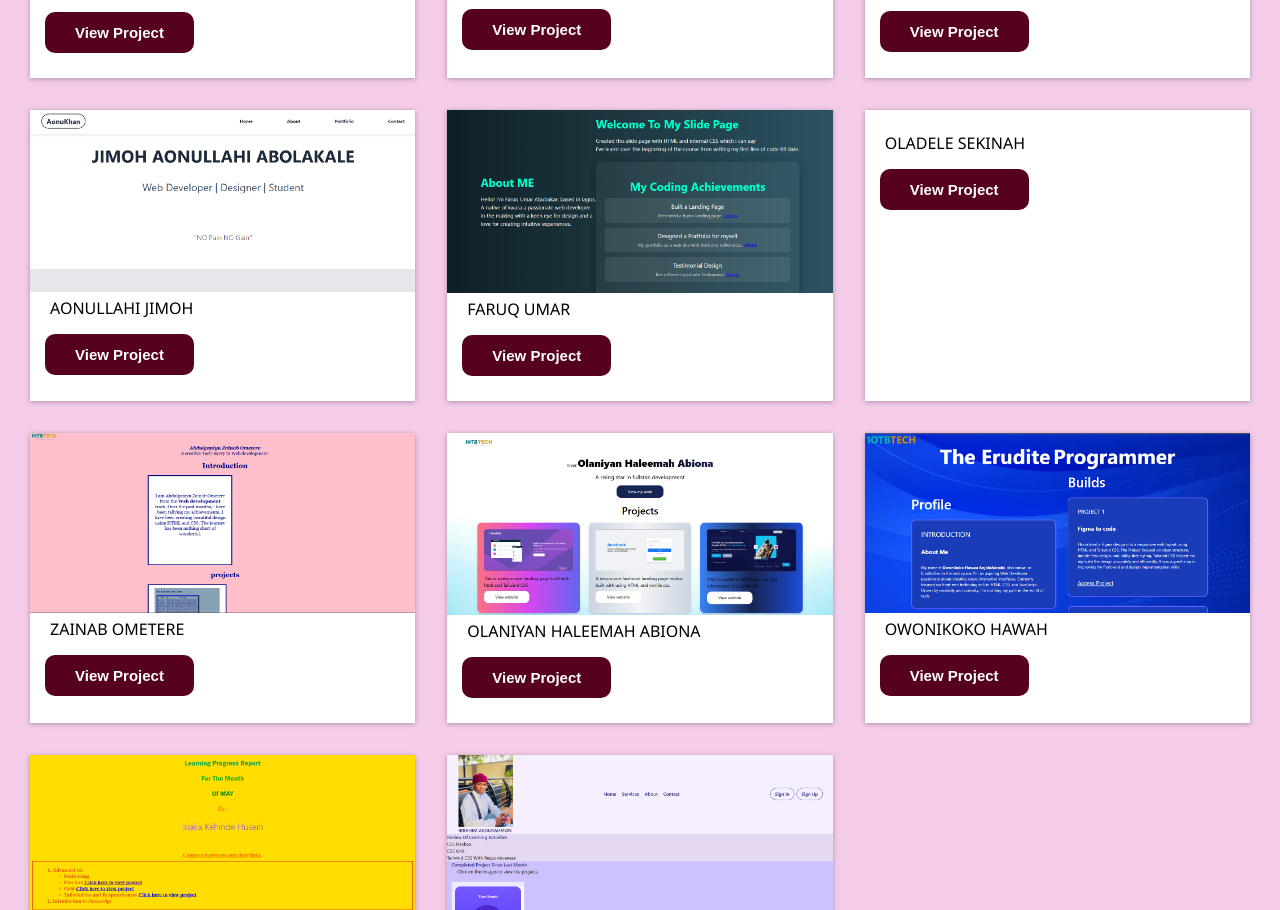
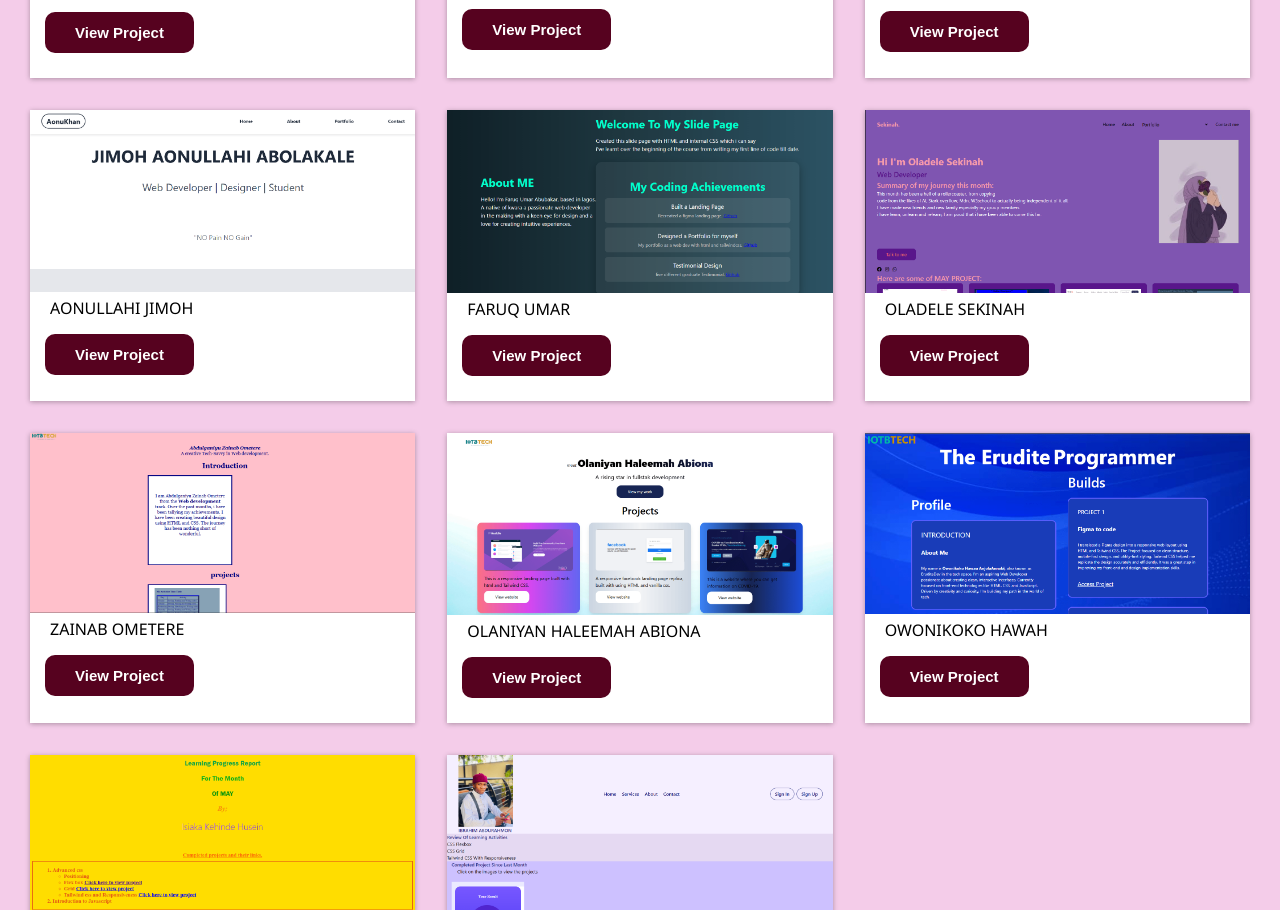
Before and after one commit to Roqeeb-dev/Web-Development-Presentation-slide, a plain HTML site: page index.html in a window 1280 px wide. Shown: the part 1433-2343 px from the top of the page. Drawn offline with Linux system fonts and the light colour scheme.

Commit message:
Add files via upload

```diff
--- a/index.html
+++ b/index.html
@@ -66,7 +66,7 @@
         </div>
         <!-- card 9 -->
         <div class="card">
-            <img src="Images/Sakeenah project-min.png" alt="">
+            <img src="Sakeenah project-min.png" alt="">
             <p>Oladele Sekinah</p>
             <button><a href="https://12sekinah.github.io/may.project.html" target="_blank">View Project</a></button>
         </div>
```
